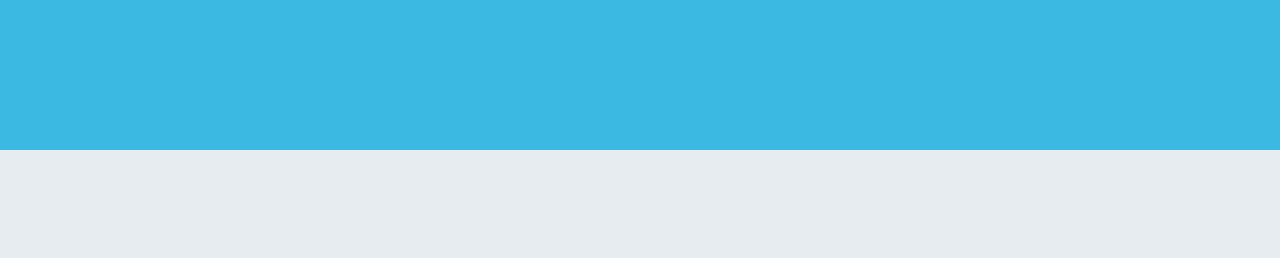
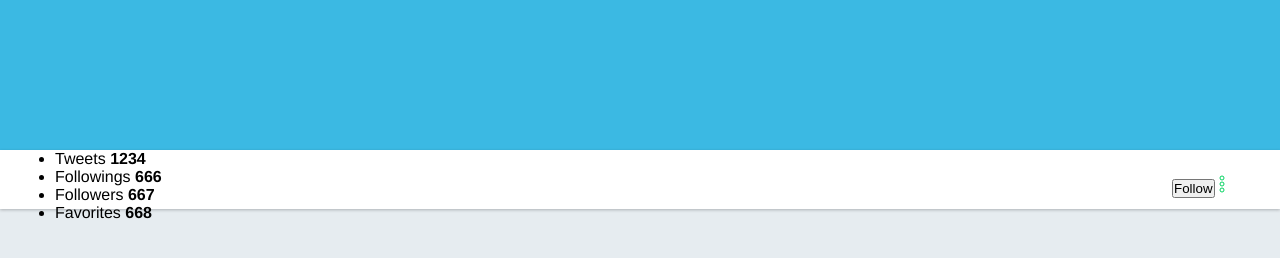
Before and after one commit to VyseClown/twitter_flexbox, a plain HTML site: page index.html in a window 1280 px wide. Shown: the part 276-534 px from the top of the page. Drawn offline with Linux system fonts and the light colour scheme; files whose address does not match are found by name.

Commit message:
Terminar barra superior em casa

```diff
--- a/index.html
+++ b/index.html
@@ -31,5 +31,32 @@
             Criando o design do twitter
         </h1>
     </div>
+    <div class="bar">
+        <div class="content">
+            <ul>
+                <li>
+                    <span>Tweets</span>
+                    <strong>1234</strong>
+                </li>
+                <li>
+                    <span>Followings</span>
+                    <strong>666</strong>
+                </li>
+                <li>
+                    <span>Followers</span>
+                    <strong>667</strong>
+                </li>
+                <li>
+                    <span>Favorites</span>
+                    <strong>668</strong>
+                </li>
+            </ul>
+
+            <div class="actions">
+                <button>Follow</button>
+                <img src="/images/more.svg" alt="">
+            </div>
+        </div>
+    </div>
 </body>
 </html>
--- a/style.css
+++ b/style.css
@@ -106,3 +106,15 @@ div.banner{
 
     color:#fff;
 }
+
+div.bar{
+    height:59px;
+    background:#FFF;
+    box-shadow:0 1px 3px rgba(0, 0, 0, 0.25);
+}
+
+div.bar .content {
+    display:flex;
+    justify-content:space-between;
+    align-items:center;
+}
```
